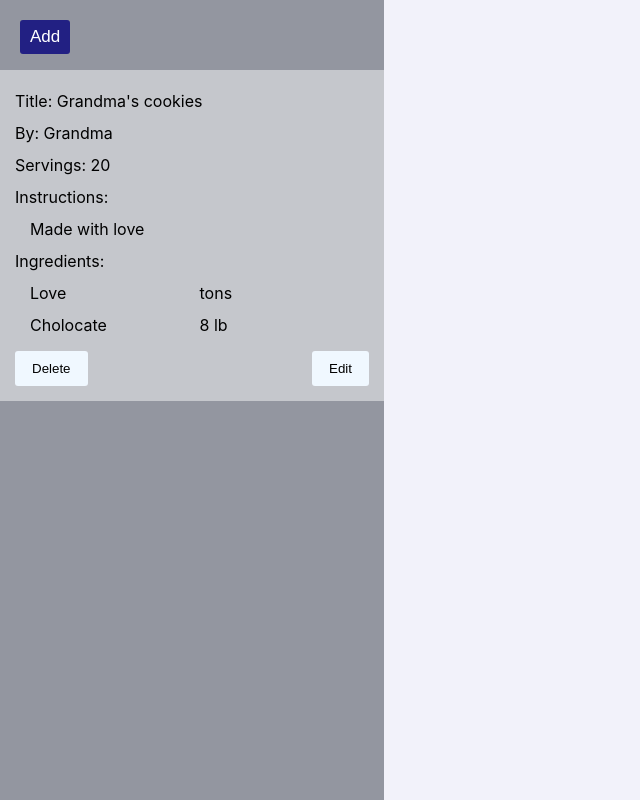
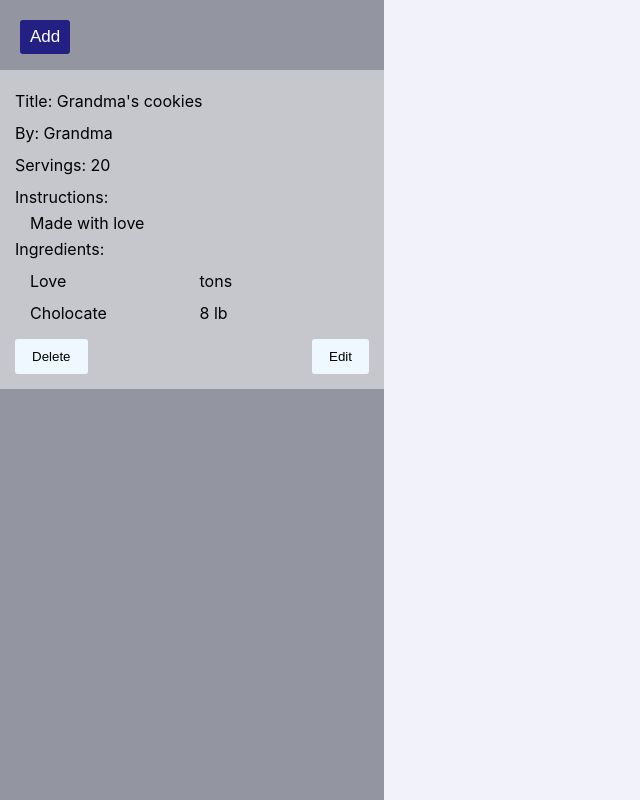
Before and after one commit to realdanilo/recipeapp, a React (Create React App) app: page / in a window 1280 px wide. Shown: the whole page, without its empty margins (0-640 px from the left). Built offline with nearby package versions, Linux system fonts and the light colour scheme.

Commit message:
Fix layout, separate context

```diff
--- a/src/App.js
+++ b/src/App.js
@@ -2,7 +2,7 @@ import React, { useReducer, useState } from "react";
 import "./App.css";
 import ListRecipe from "./components/ListRecipe";
 import RecipeEditor from "./components/RecipeEditor";
-import { RecipesContext } from "./RecipesContext";
+import { RecipesContext, DispatchContext } from "./RecipesContext";
 import { v4 as uuid } from "uuid";
 
 const initialData = [
@@ -51,10 +51,13 @@ function App() {
 
   return (
     <div className="App">
-      <RecipesContext.Provider value={{ recipes, dispatch }}>
-        <ListRecipe setRecipeId={setRecipeId} />
-        {recipeEditing && <RecipeEditor recipeEditing={recipeEditing} setRecipeId={setRecipeId} />}
-      </RecipesContext.Provider>
+      <DispatchContext.Provider value={dispatch}>
+        <RecipesContext.Provider value={recipes}>
+          <ListRecipe setRecipeId={setRecipeId} />
+          {recipeEditing && <RecipeEditor recipeEditing={recipeEditing} setRecipeId={setRecipeId} />}
+        </RecipesContext.Provider>
+      </DispatchContext.Provider>
+
     </div>
   );
 }
--- a/src/RecipesContext.js
+++ b/src/RecipesContext.js
@@ -1,3 +1,4 @@
 import React from "react";
 
 export const RecipesContext = React.createContext();
+export const DispatchContext = React.createContext()
--- a/src/components/ListRecipe.js
+++ b/src/components/ListRecipe.js
@@ -1,10 +1,11 @@
 import React, { useContext } from "react";
 import Recipe from "./Recipe";
 import "../css/ListRecipe.css";
-import { RecipesContext } from "../RecipesContext";
+import { RecipesContext, DispatchContext } from "../RecipesContext";
 
 export default function ListRecipe(props) {
-  const { recipes, dispatch } = useContext(RecipesContext);
+  const recipes = useContext(RecipesContext);
+  const dispatch = useContext(DispatchContext);
   return (
     <div className="list-recipe-container">
       <button
--- a/src/components/Recipe.js
+++ b/src/components/Recipe.js
@@ -1,18 +1,19 @@
 import React, { useContext } from "react";
 import "../css/Recipe.css";
 import Ingredient from "./Ingredient";
-import { RecipesContext } from "../RecipesContext";
+import { DispatchContext } from "../RecipesContext";
 
 export default function Recipe(props) {
   const { id, title, author, instructions, ingredients, setRecipeId, servings } = props;
-  const { dispatch } = useContext(RecipesContext);
+  const dispatch = useContext(DispatchContext);
+  console.log("rendering")
   return (
     <div className="recipe-container">
       <p>Title: {title}</p>
       <p>By: {author}</p>
       <p>Servings: {servings}</p>
       <p>Instructions:</p>
-      <p className="instructions">{instructions}</p>
+      <div className="instructions">{instructions}</div>
       <p>Ingredients:</p>
       <div>
         {ingredients.map((ingredient) => (
--- a/src/components/RecipeEditor.js
+++ b/src/components/RecipeEditor.js
@@ -1,5 +1,5 @@
 import React, { useContext } from "react";
-import { RecipesContext } from "../RecipesContext";
+import { DispatchContext } from "../RecipesContext";
 import IngredientEditor from "./IngredientEditor";
 import "../css/RecipeEditor.css";
 import { v4 as uuid } from "uuid";
@@ -7,7 +7,7 @@ import { v4 as uuid } from "uuid";
 
 export default function RecipeEditor(props) {
   const { title, author, instructions, id, ingredients, servings } = props.recipeEditing;
-  const { dispatch } = useContext(RecipesContext);
+  const dispatch = useContext(DispatchContext);
   const handleChange = (e) => {
     let newRecipe = {
       [e.target.name]: e.target.value
--- a/src/css/Recipe.css
+++ b/src/css/Recipe.css
@@ -7,13 +7,15 @@
   margin-bottom: 10px;
   width: 100%;
   padding: 15px;
+  overflow-x: hidden;
 }
 .recipe-container p {
   line-height: 2;
 }
 .instructions {
   margin-left: 15px;
-  white-space: pre;
+  white-space: pre-line;
+  width:100%;  position: relative;
 }
 .recipe-buttons {
   display: flex;
```
